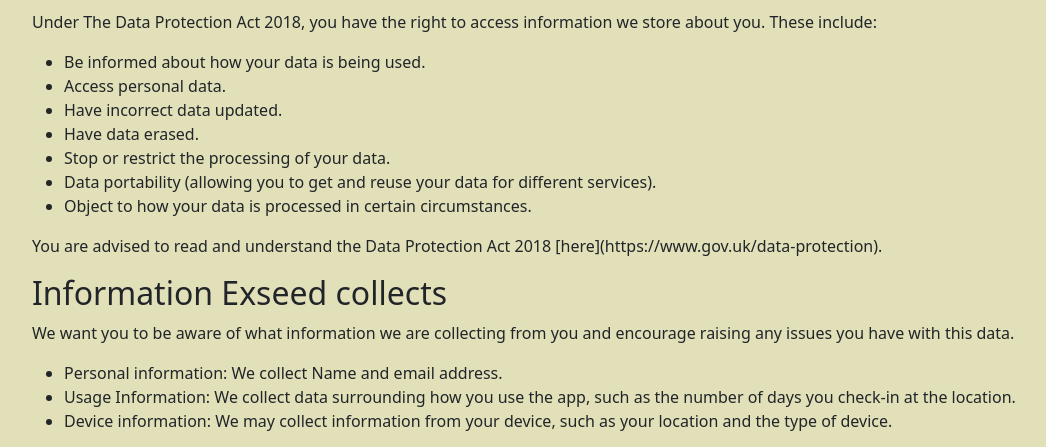
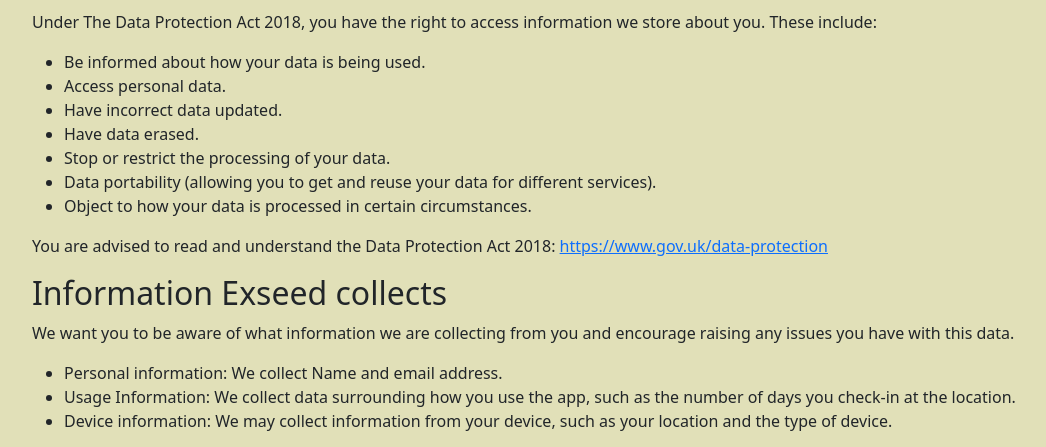
Before and after one commit to rhysbw/gamificationECM2434, a Django app: template mysite/templates/privacy_policy.html in a window 1280 px wide. Shown: the part 302-749 px from the top of the page, without its empty margins (50-1096 px from the left). Run offline with Django 4.2, Linux system fonts and the light colour scheme; the template is opened without the code that fills it, so the values that code supplies are empty; some libraries are stand-ins or nearby versions; some web fonts are replaced.

Commit message:
Added link to the privacy policy

```diff
--- a/mysite/templates/privacy_policy.html
+++ b/mysite/templates/privacy_policy.html
@@ -24,7 +24,7 @@
         <li>Object to how your data is processed in certain circumstances.</li>
     </ul>
 
-    <p>You are advised to read and understand the Data Protection Act 2018 [here](https://www.gov.uk/data-protection).<p>
+    <p>You are advised to read and understand the Data Protection Act 2018: <a href="https://www.gov.uk/data-protection">https://www.gov.uk/data-protection</a><p>
 
     <h2>Information Exseed collects</h2>
 
```
